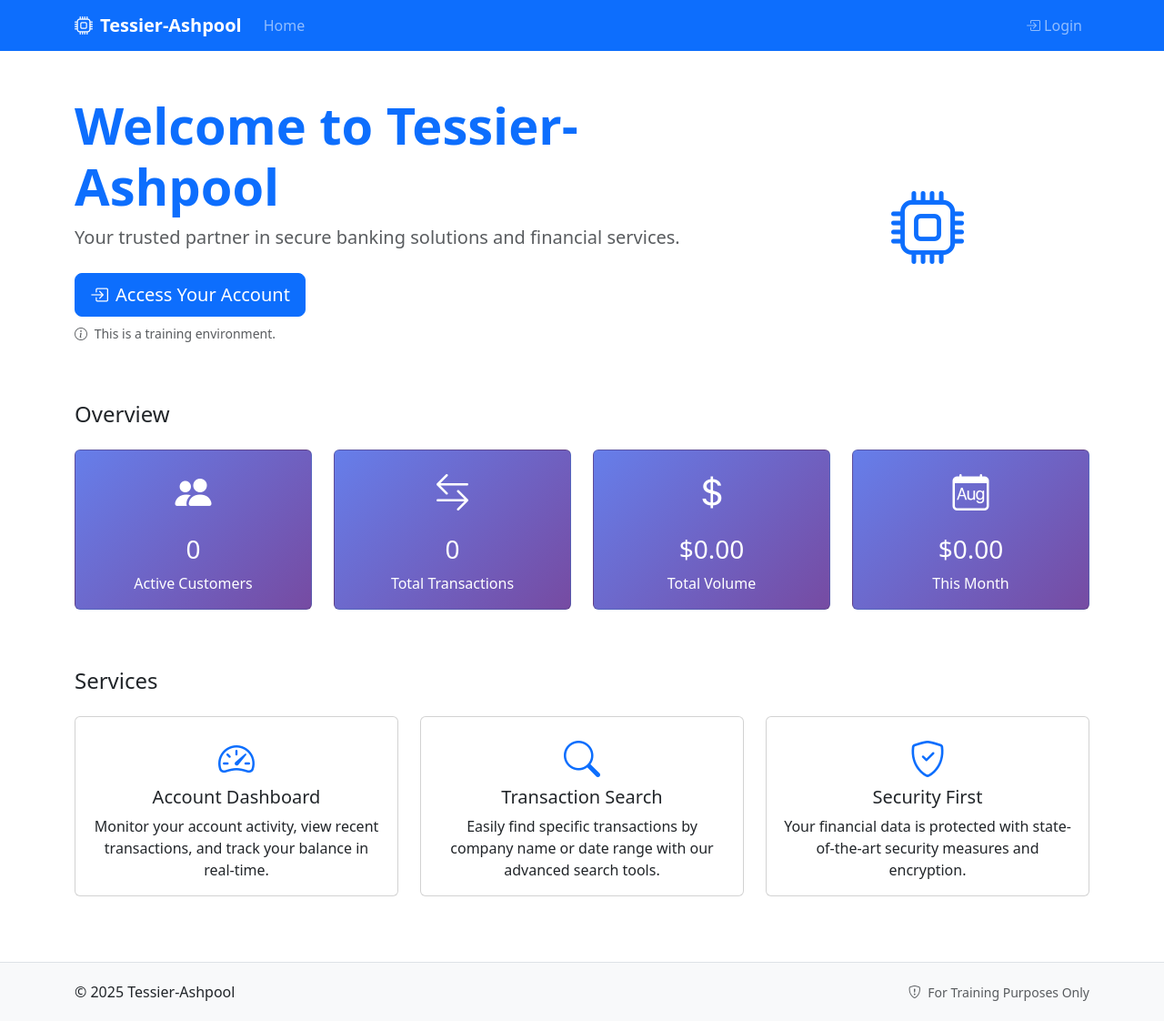
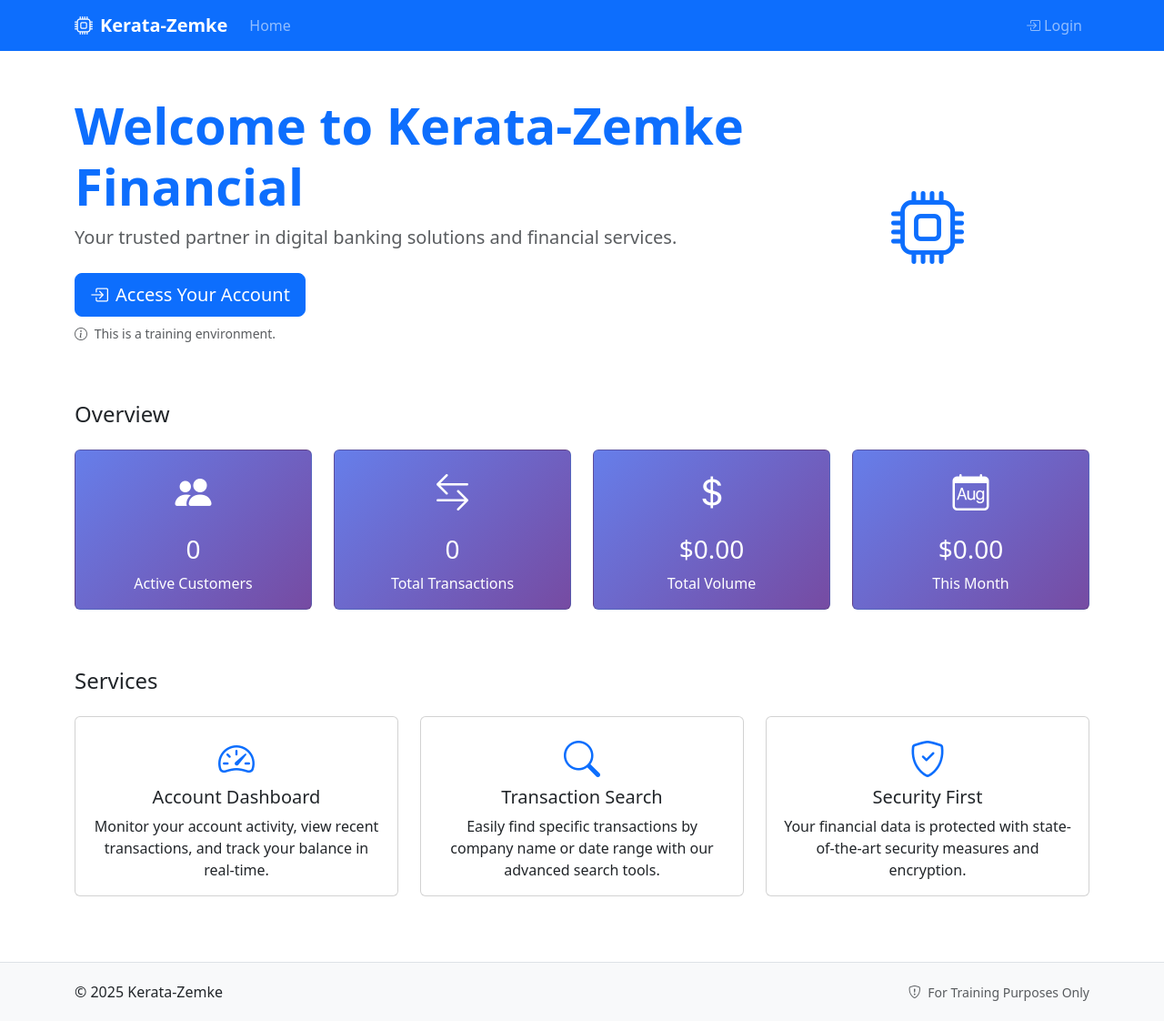
Before and after one commit to dev-vs-ciso/injection-inspection, a Flask app: page / in a window 1280 px wide. Shown: the whole page at 91% size. Run offline with Flask 3, Linux system fonts and the light colour scheme; data that the repository does not hold is empty; parts of the project's set-up code (start-up, migrations or seed data) failed here and were passed over.

```diff
--- a/config.py
+++ b/config.py
@@ -69,7 +69,7 @@ class Config:
 
 
     # Application settings
-    BANK_NAME = "Tessier-Ashpool"
+    BANK_NAME = "Kerata-Zemke"
     TRANSACTIONS_PER_PAGE = 20
 
 
--- a/docker-compose.postgres.yml
+++ b/docker-compose.postgres.yml
@@ -46,7 +46,7 @@ services:
       LOCAL_TEST: ${LOCAL_TEST:-False}
 
       # Application Configuration
-      BANK_NAME: ${BANK_NAME:-Tessier-Ashpool}
+      BANK_NAME: ${BANK_NAME:-Kerata-Zemke}
     ports:
       - "5000:5000"
     depends_on:
--- a/docker-compose.sqlserver.yml
+++ b/docker-compose.sqlserver.yml
@@ -49,7 +49,7 @@ services:
       LOCAL_TEST: ${LOCAL_TEST:-False}
 
       # Application Configuration
-      BANK_NAME: ${BANK_NAME:-Tessier-Ashpool}
+      BANK_NAME: ${BANK_NAME:-Kerata-Zemke}
     ports:
       - "5000:5000"
     depends_on:
--- a/templates/index.html
+++ b/templates/index.html
@@ -7,8 +7,8 @@
     <!-- Hero Section -->
     <div class="row align-items-center mb-5">
         <div class="col-lg-8">
-            <h1 class="display-4 fw-bold text-primary">Welcome to {{ BANK_NAME }}</h1>
-            <p class="lead text-muted">Your trusted partner in secure banking solutions and financial services.</p>
+            <h1 class="display-4 fw-bold text-primary">Welcome to {{ BANK_NAME }} Financial</h1>
+            <p class="lead text-muted">Your trusted partner in digital banking solutions and financial services.</p>
 
             {% if not current_user.is_authenticated %}
             <p class="mt-4">
```
Also changed, not shown: README.md, 2 other files.
